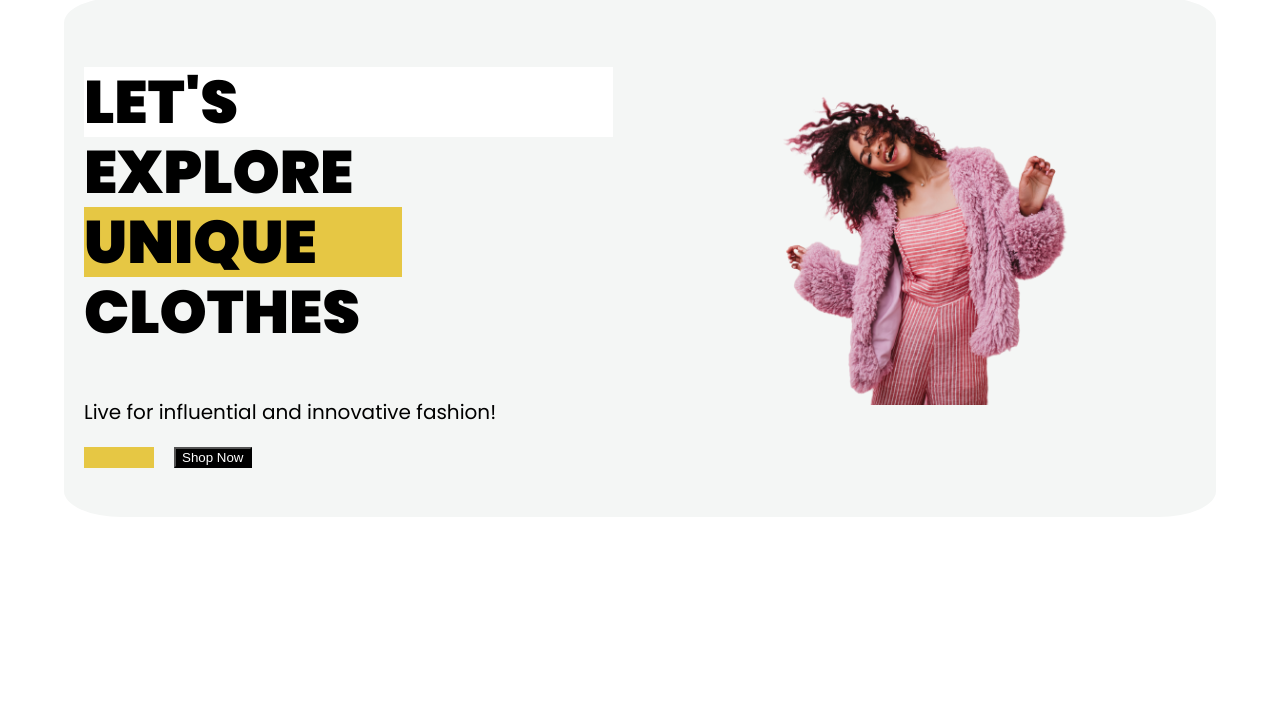
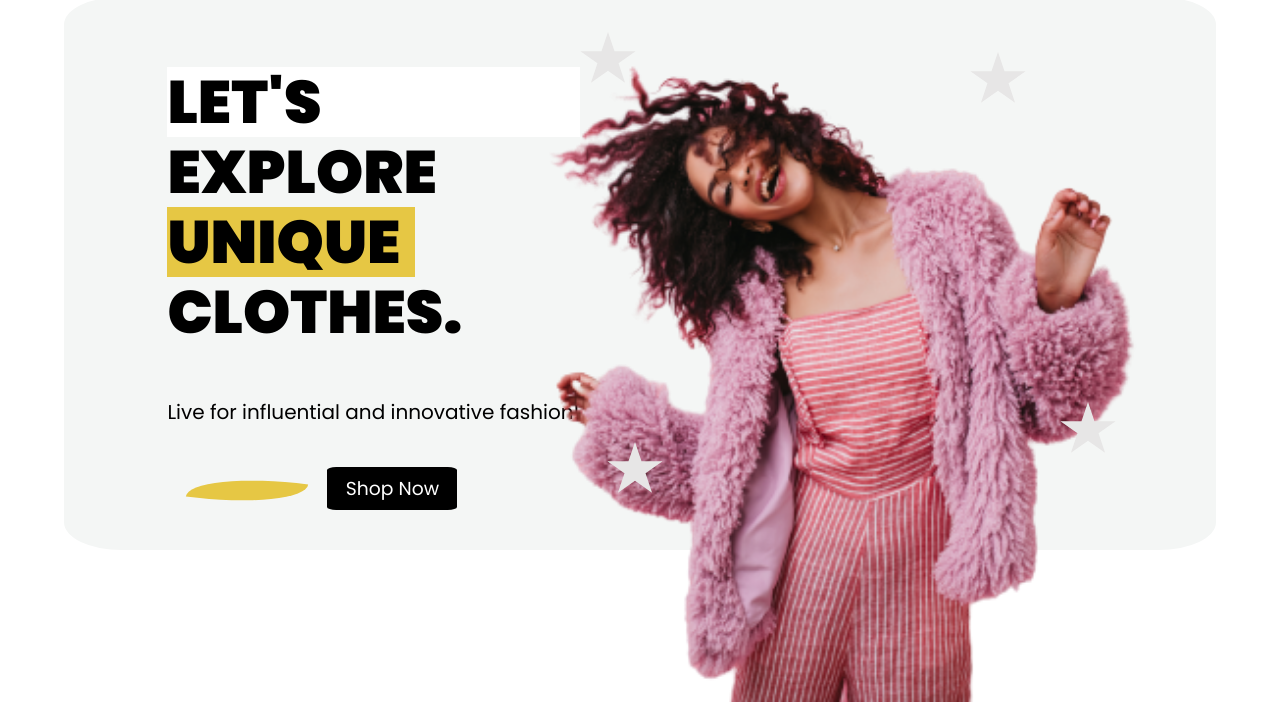
Before and after one commit to dextersigue/fashion_site, a website: page index.html in a window 1280 px wide. Shown: the part 108-810 px from the top of the page. Drawn offline with nearby package versions, Linux system fonts and the light colour scheme; files that its build step writes are made by us from their sources.

Commit message:
#2-addedd-svgImage

```diff
--- a/index.html
+++ b/index.html
@@ -51,7 +51,7 @@
                 <span class="span1">LET'S</span>
                 EXPLORE
                 <span class="span2">UNIQUE</span>
-                CLOTHES
+                CLOTHES.
               </h1>
               <p>Live for influential and innovative fashion!</p>
               <div class="hero__button">
@@ -60,7 +60,10 @@
               </div>
            </div>
            <div class="hero__rightSide">
-             <img src="/src/img/hero.jpg" alt="photo">
+            <img src="src/img/Star 11.svg" alt="svg">
+            <img src="src/img/Star 9.svg" alt="svg">
+            <img src="src/img/Star 10.svg" alt="svg">
+            <img src="src/img/Star 12.svg" alt="svg">
            </div>
          </div>
       </div>
--- a/src/scss/layout/hero.scss
+++ b/src/scss/layout/hero.scss
@@ -1,3 +1,4 @@
+
 .hero{
     width: 100%;
 
@@ -10,17 +11,14 @@
 
 
    &__container{
-    // min-width: 30rem;
-    // max-width: 30rem;
-    // width: 80%;
+    width: 85%;
+    margin: 0 auto;
     display: flex;
-    justify-content: center;
-    // margin: 0 auto;
    }
 
    &__leftSide{
+   position: relative;
 
-    width: 50%;
 
     h1{
         font-size: 6rem;
@@ -50,28 +48,68 @@
    }
 
    &__rightSide{
-     height: 60vh;
+    position: absolute;
+    top: 1rem;
+    right: 0;
+    background: url(/src/img/hero.jpg);
+    background-size: cover;
+    background-position: top;
+    height: 100vh;
+    width: 75%;
 
-     img{
-        width: 100%;
-        display: block;
-     }
+    img:first-child{
+        position: absolute;
+        top: 13rem;
+        left: 26rem;
+    }
+
+    img:nth-child(2){
+        position: absolute;
+        top: 15rem;
+        left: 65rem;
+    }
+
+    img:nth-child(3){
+        position: absolute;
+        top: 54rem;
+        left: 28.7rem;
+    }
+
+    img:last-child{
+        position: absolute;
+        left: 74rem;
+        top: 50rem;
+    }
+
+
+
    }
 
    &__button{
     display: flex;
     gap: 2rem;
+    padding: 2rem;
    }
 
    &__design{
     background-color: var(--primary-color);
-    padding: 1rem;
-    width: 7rem;
+    padding: 0.3rem;
+    width: 12rem;
+    height: 2.7rem;
+    border-radius: 100% 0;
+    transform: rotate(7deg);
+    margin-top: 1rem;
    }
 
    &__btn2{
+    border-radius: 7%;
+    border: none;
     background-color: var(--black);
     color: var(--white);
+    font-family: var(--poppins-medium);
+    padding: 0.7rem;
+    font-size: 1.875rem;
+    width: 13rem;
    }
 
 
```
Also changed, not shown: src/img/Star 10.svg (added), src/img/Star 11.svg (added), src/img/Star 12.svg (added), src/img/Star 9.svg (added), src/img/hero.png (deleted).
